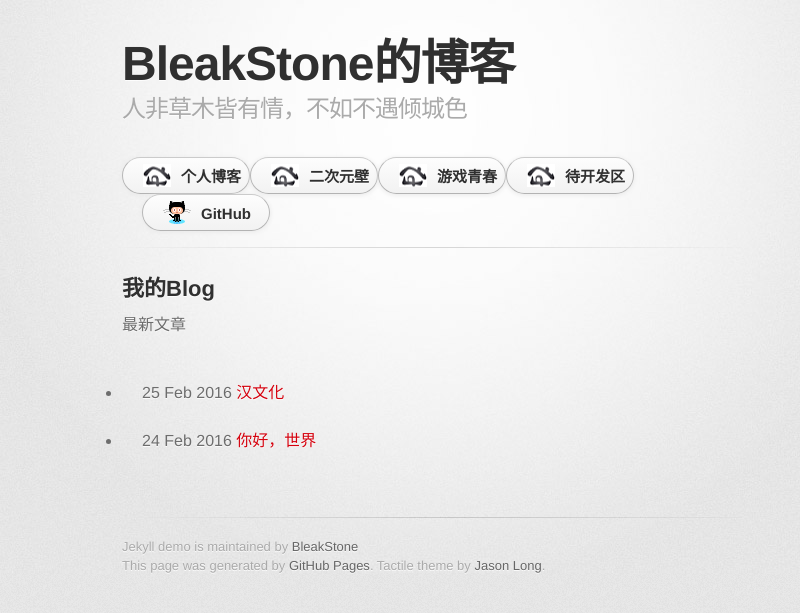
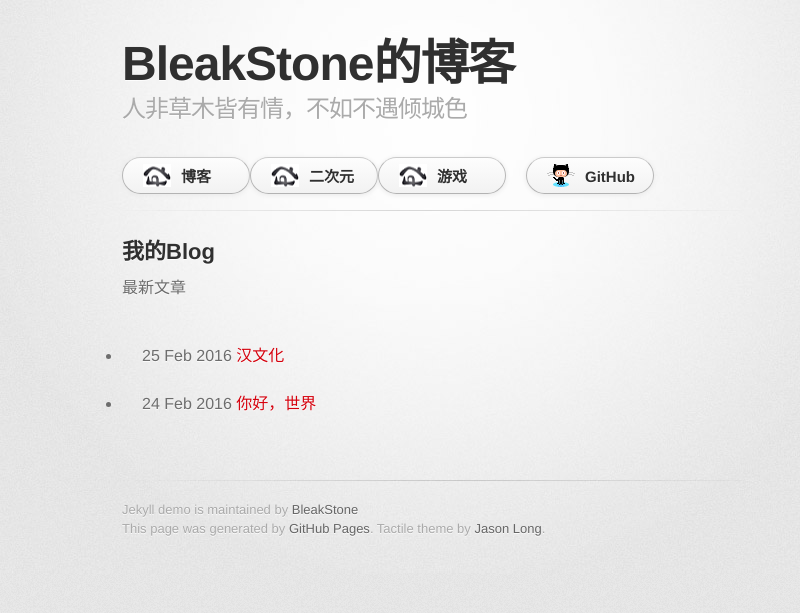
Before and after one commit to BleakStone/blog, a Jekyll site: the page built from index.html, in a window 1280 px wide. Shown: the top 613 px of the page, without its empty margins (208-1008 px from the left). Built offline with Jekyll 4.4.1, drawn with Linux system fonts in a browser that asks for light colours; some web fonts are replaced.

Commit message:
Update default.html

```diff
--- a/_layouts/default.html
+++ b/_layouts/default.html
@@ -33,10 +33,9 @@
         </section>
  -->
         <section id="" class="clearfix">
-          <a href="#" id="view-on-homeicon" class="button"><span>个人博客</span></a>
-          <a href="#" id="view-on-homeicon" class="button"><span>二次元壁</span></a>
-          <a href="#" id="view-on-homeicon" class="button"><span>游戏青春</span></a>
-          <a href="#" id="view-on-homeicon" class="button"><span>待开发区</span></a>
+          <a href="#" id="view-on-homeicon" class="button"><span>博客</span></a>
+          <a href="#" id="view-on-homeicon" class="button"><span>二次元</span></a>
+          <a href="#" id="view-on-homeicon" class="button"><span>游戏</span></a>
           <a href="https://github.com/BleakStone/jekyll_demo" id="view-on-github" class="button" style="margin-left:20px;"><span>GitHub</span></a>
         </section>
 
```
